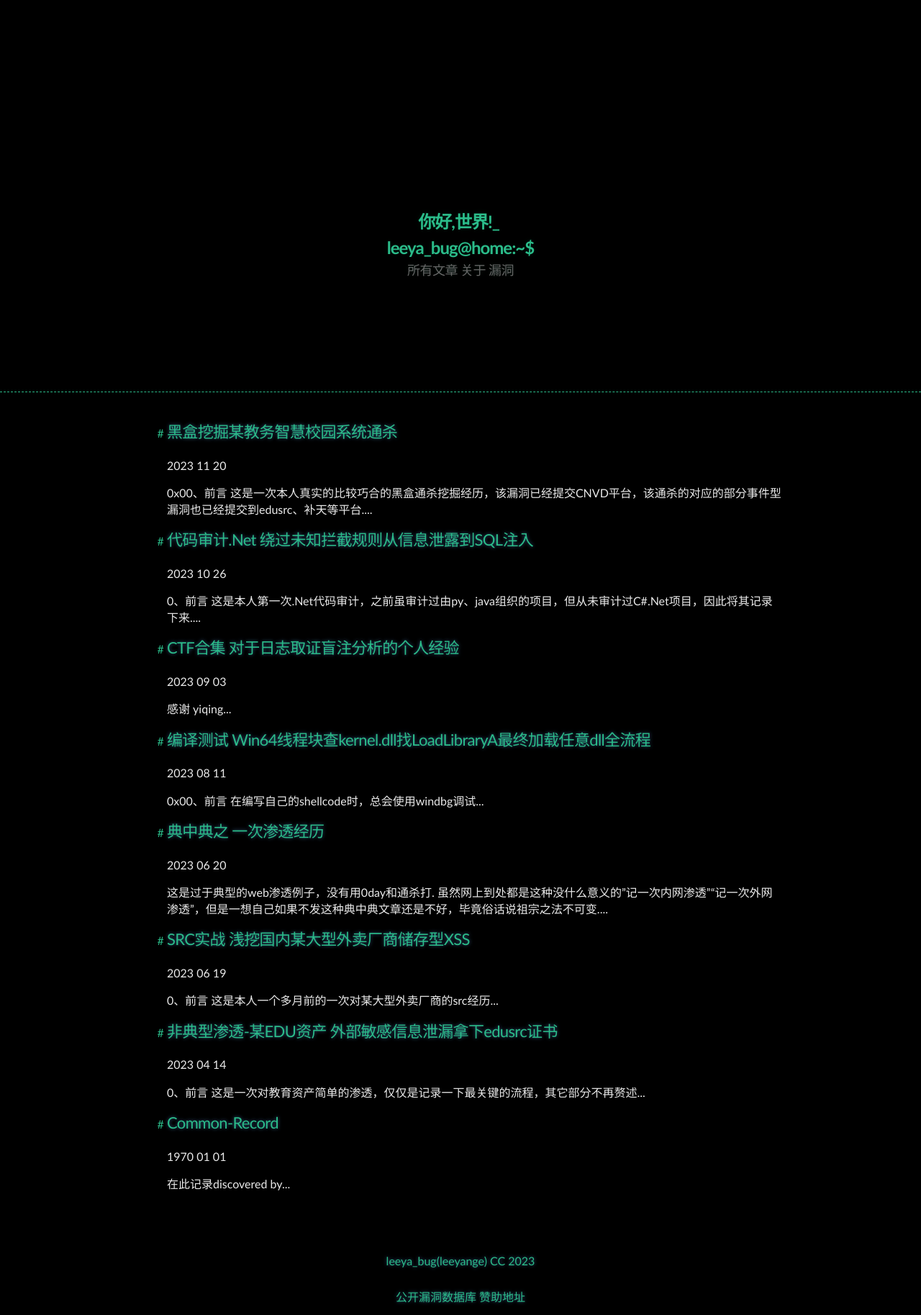
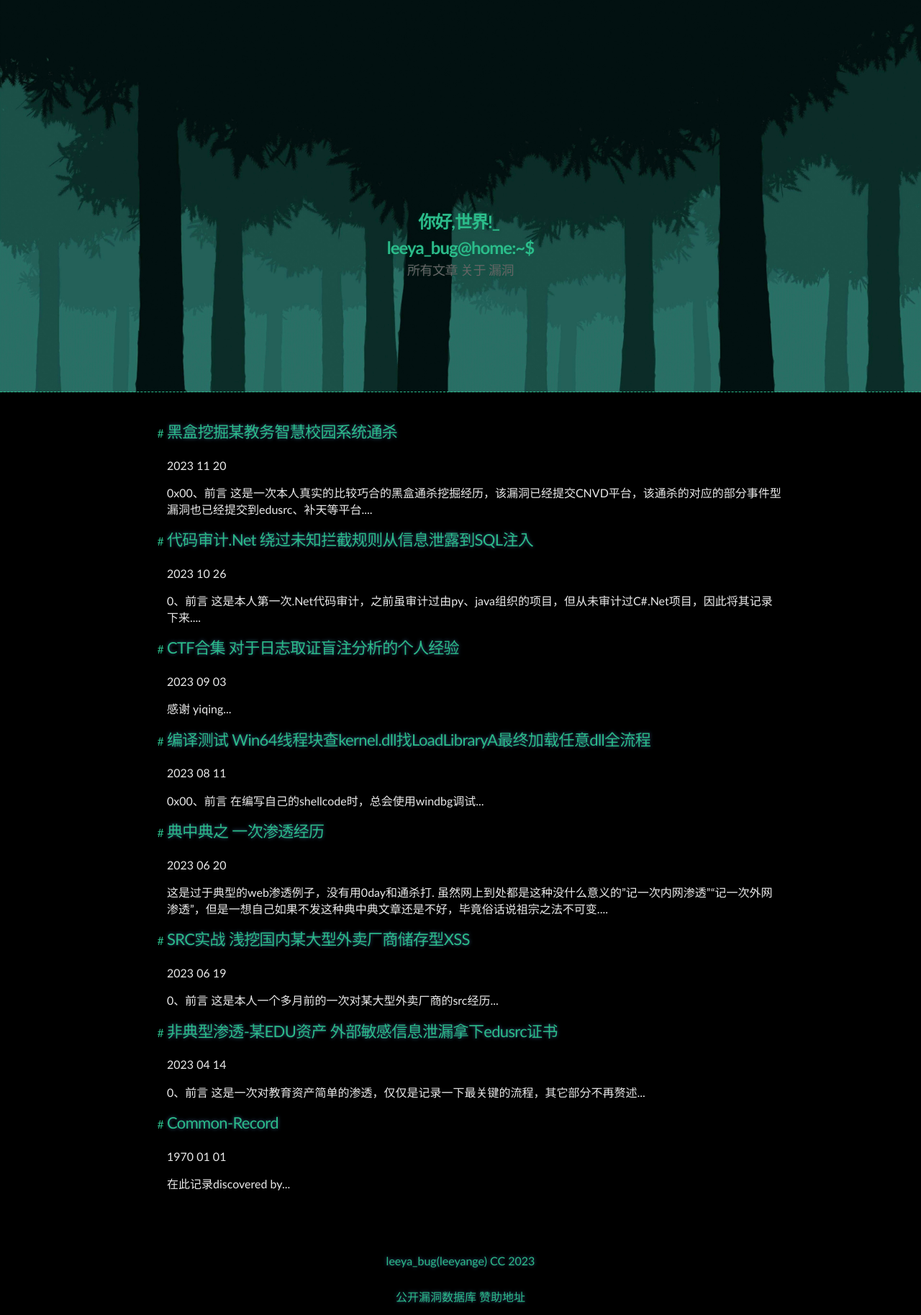
Before and after one commit to Leeyangee/leeyangee.github.io, a Jekyll site: the page built from index.html, in a window 1280 px wide. Shown: the whole page at 72% size. Built offline with Jekyll 4.4.1, drawn with Linux system fonts in a browser that asks for light colours; the list of posts is cut into pages by our own code.

Commit message:
Update headerspecial.html

```diff
--- a/_includes/headerspecial.html
+++ b/_includes/headerspecial.html
@@ -1,4 +1,4 @@
-<header>
+<header style="background:url(/image/undersurging.jpg) no-repeat;background-size:cover;">
   <div style="margin-top:30vh;margin-bottom:15vh">
     <a style="text-decoration: none;" href="{{ "/" | prepend: site.baseurl | replace: '//', '/' }}">
       <h1 id="showtag">
```
